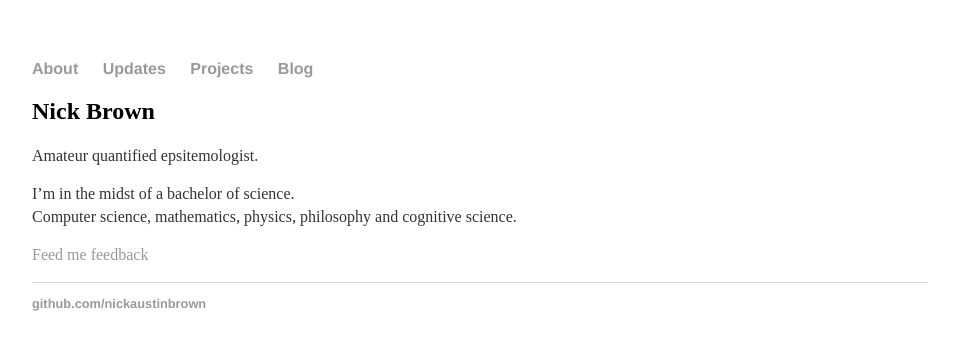
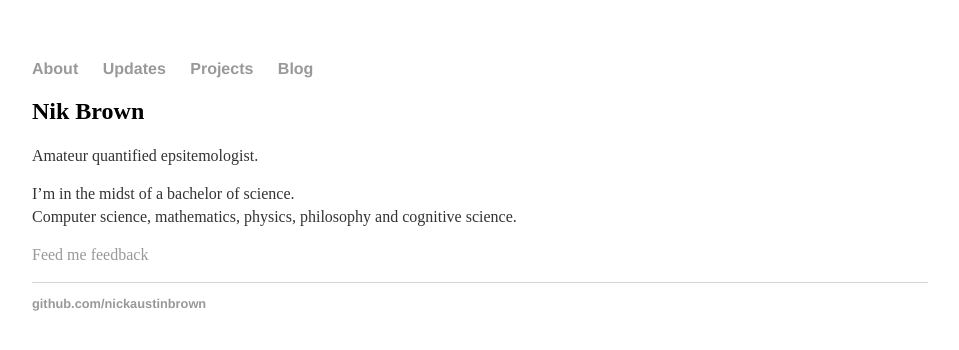
Before and after one commit to slavachalnev/nickaustinbrown.github.io, a Jekyll site: the page built from about/index.html, in a window 1280 px wide. Shown: the top 350 px of the page, without its empty margins (160-1119 px from the left). Built offline with Jekyll 4.4.1, drawn with Linux system fonts in a browser that asks for light colours.

Commit message:
Update index.html

```diff
--- a/about/index.html
+++ b/about/index.html
@@ -1,9 +1,9 @@
 ---
 layout: default
-title: About
+title: Nik
 ---
 <div class="blurb">
-	<h2>Nick Brown</h2>
+	<h2>Nik Brown</h2>
 	<p>Amateur quantified epsitemologist. </p>
 	<p>I’m in the midst of a bachelor of science. </br >
 	Computer science, mathematics, physics, philosophy and cognitive science.
```
